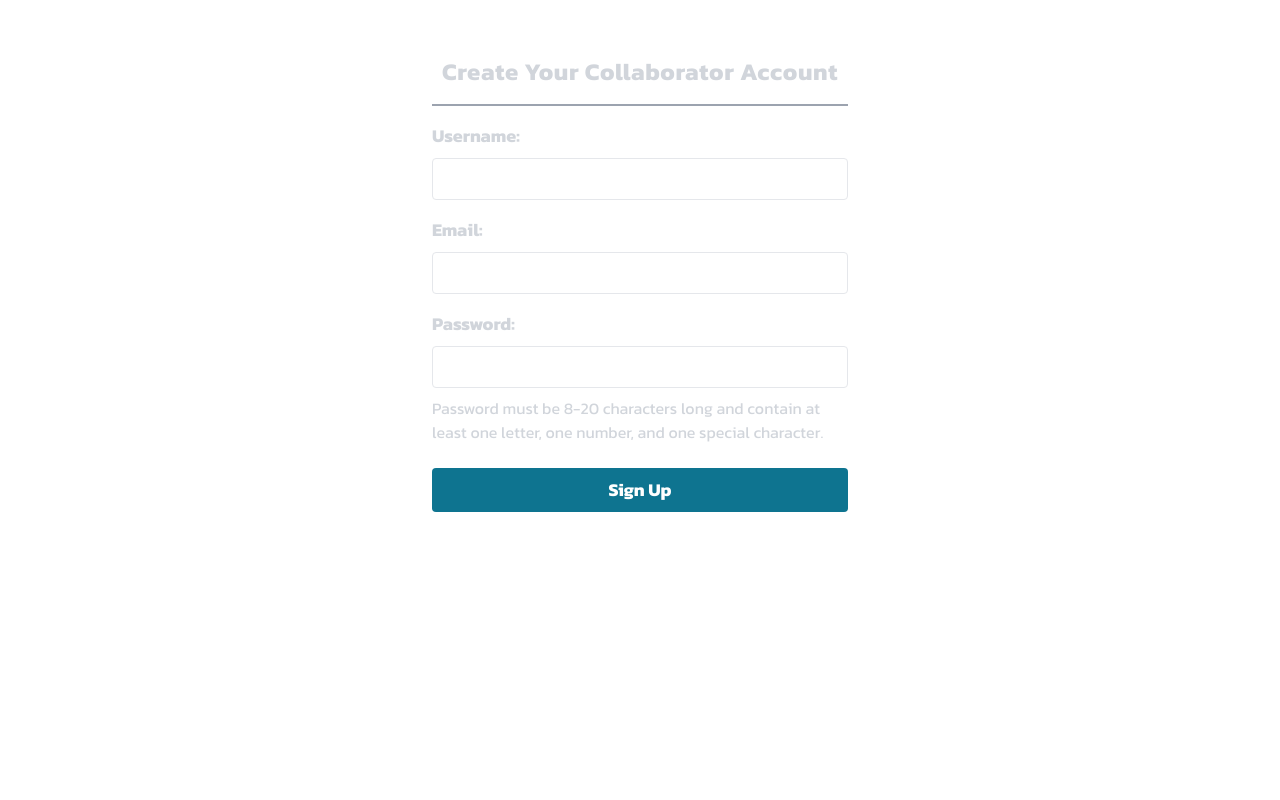
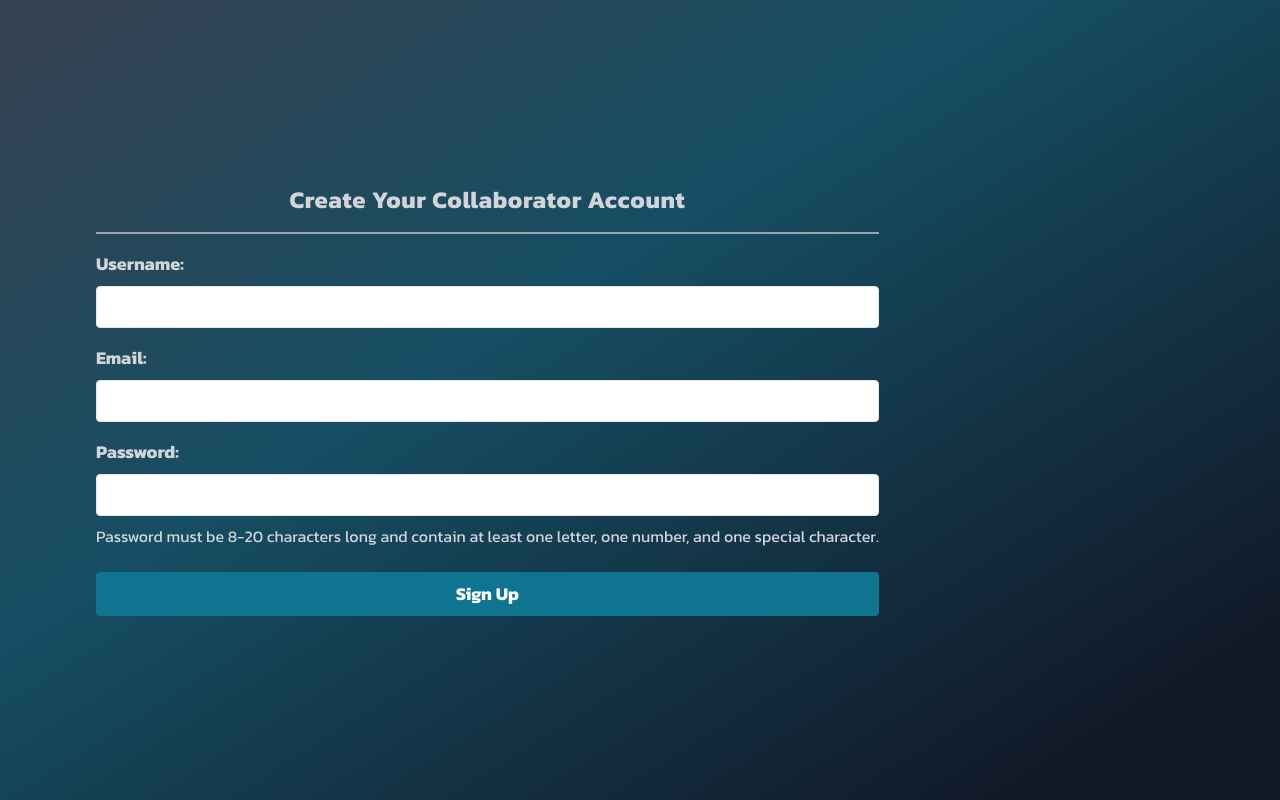
Before and after one commit to Philliphick/codecollab-client, a Next.js app: page /registration in a window 1280 px wide. Built offline with nearby package versions, Linux system fonts and the light colour scheme.

Commit message:
chenged background for login/signup pages

```diff
--- a/app/login/page.jsx
+++ b/app/login/page.jsx
@@ -30,7 +30,8 @@ const SignIn = () => {
   };
 
   return (
-    <>
+    <main className="h-full bg-gradient-to-br from-gray-700 from-0% via-cyan-900 via-40%  to-gray-900 to-90% flex min-h-screen flex-row flex-wrap items-center justify-between p-24 w-full h-full">
+    <div className="flex-grow w-full h-full items-center justify-center">
       {!showSignUp ? (
         <div className="flex min-h-full flex-col justify-center px-6 py-12 lg:px-8">
           <div className="sm:mx-auto sm:w-full sm:max-w-sm">
@@ -75,8 +76,8 @@ const SignIn = () => {
       ) : (
         <Signup />
       )}
-    </>
-  );
+      </div>
+    </main>  );
 }
 
 export default SignIn;
--- a/app/registration/page.jsx
+++ b/app/registration/page.jsx
@@ -37,8 +37,9 @@ const Signup = () => {
   }
 
   return (
-    <div className="p-4 max-w-md mx-auto mt-10 rounded">
-      <form className="space-y-4" onSubmit={handleSignup}>
+    <div
+      className="h-full bg-gradient-to-br from-gray-700 from-0% via-cyan-900 via-40% to-gray-900 to-90% flex min-h-screen flex-row flex-wrap items-center justify-between p-24"
+    >      <form className="space-y-4" onSubmit={handleSignup}>
         <h2 className="text-2xl mb-2 text-center text-gray-300 font-bold tracking-wide border-b-2 pb-2 pb-4 border-gray-400">Create Your Collaborator Account</h2>
         <div>
           <label className="text-lg font-bold mb-2 block text-gray-300">Username:</label>
--- a/package.json
+++ b/package.json
@@ -21,7 +21,10 @@
   },
   "devDependencies": {
     "autoprefixer": "^10.0.1",
+    "chai": "^5.1.0",
+    "mocha": "^10.3.0",
     "postcss": "^8",
+    "supertest": "^6.3.4",
     "tailwindcss": "^3.3.0"
   },
   "proxy": "https://project-board-backend.onrender.com"
```
Also changed, not shown: 1 other file (tests, documents, lock files or other folders).
